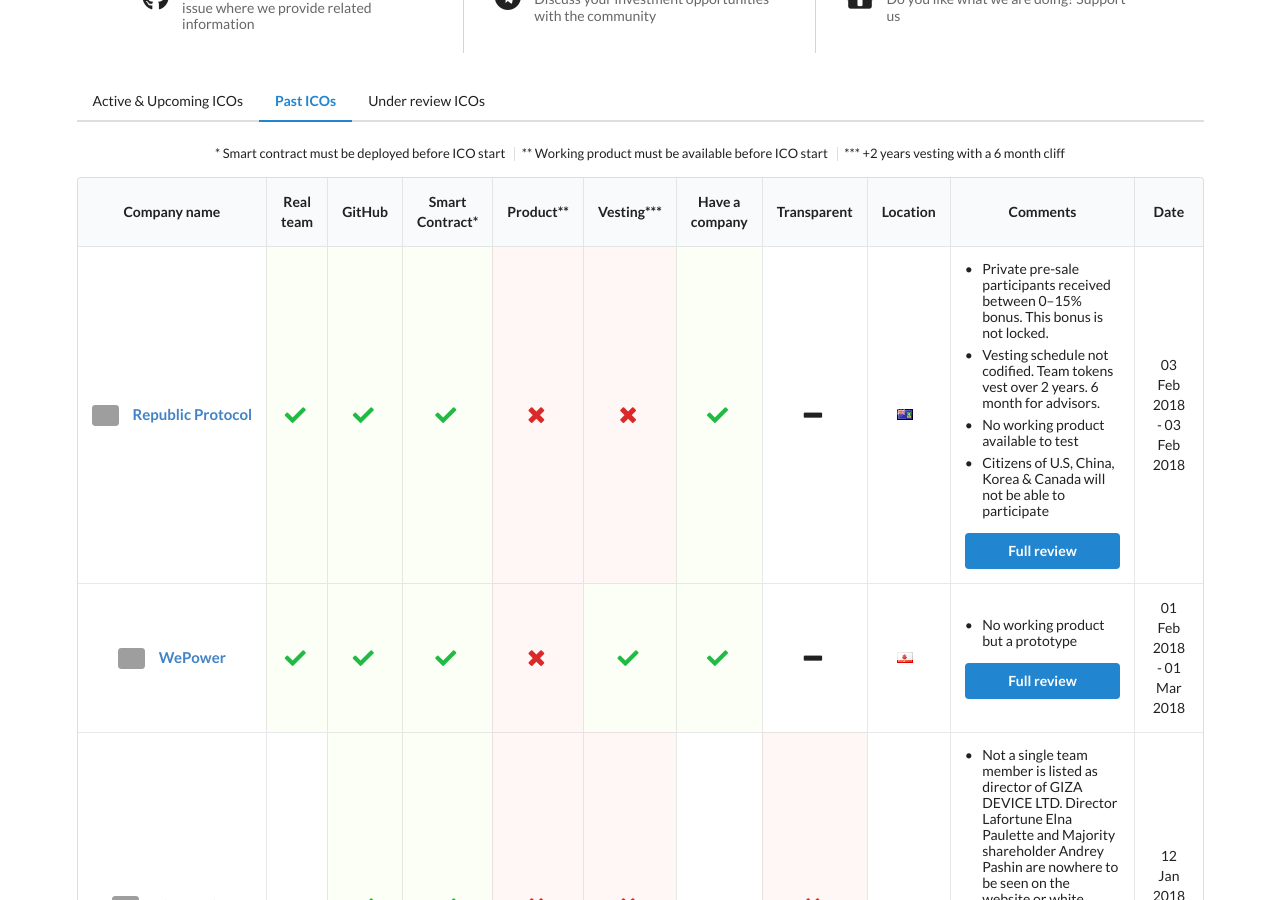
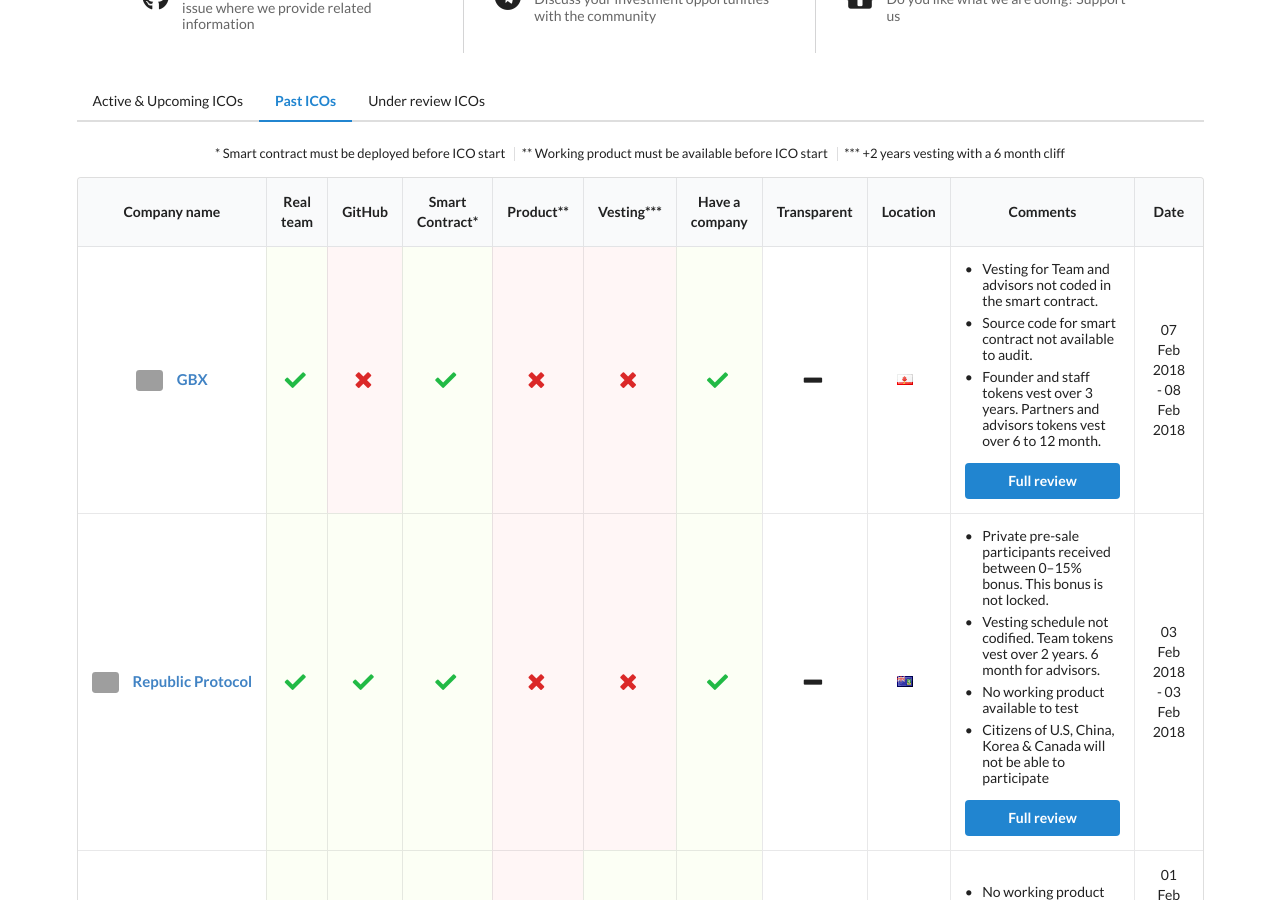
Before and after one commit to ico-check/ico-check, a Jekyll site: the page built from past.md, in a window 1280 px wide and 900 px high, scrolled down 315 px. Built offline with Jekyll 4.4.1, drawn with Linux system fonts in a browser that asks for light colours; nearby versions of some CDN libraries; grey boxes are pictures that could not be loaded.

Commit message:
40-gbx-ico-check
Adding GBX to past ICOs.
- Changed end date to 08 Feb 2018

```diff
--- a/_data/past-icos.yml
+++ b/_data/past-icos.yml
@@ -1,3 +1,22 @@
+- name: GBX
+  image: https://i.imgur.com/Nmo7X4C.jpg
+  url: https://gbx.gi/token-sales/
+  real_team: true
+  github: false
+  smart_contract: true
+  product: false
+  min_vesting: false
+  have_company: true
+  location: Gibraltar
+  comments:
+    - content: Vesting for Team and advisors not coded in the smart contract.
+    - content: Source code for smart contract not available to audit.
+    - content: Founder and staff tokens vest over 3 years. Partners and advisors tokens vest over 6 to 12 month.
+  ico_start_date: 2018-02-07T00:00:00Z
+  ico_end_date: 2018-02-08T00:00:00Z
+  safe: false
+  issue_url: https://github.com/ico-check/ico-check/issues/62
+
 - name: Republic Protocol
   image: https://i.imgur.com/audSq0N.jpg
   url: https://republicprotocol.com
```
